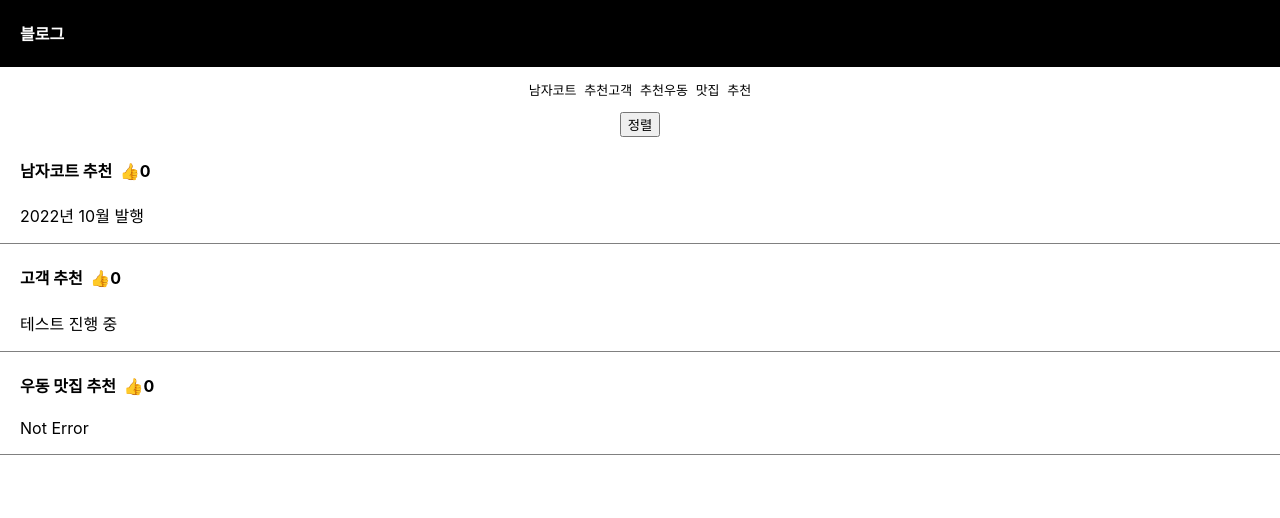
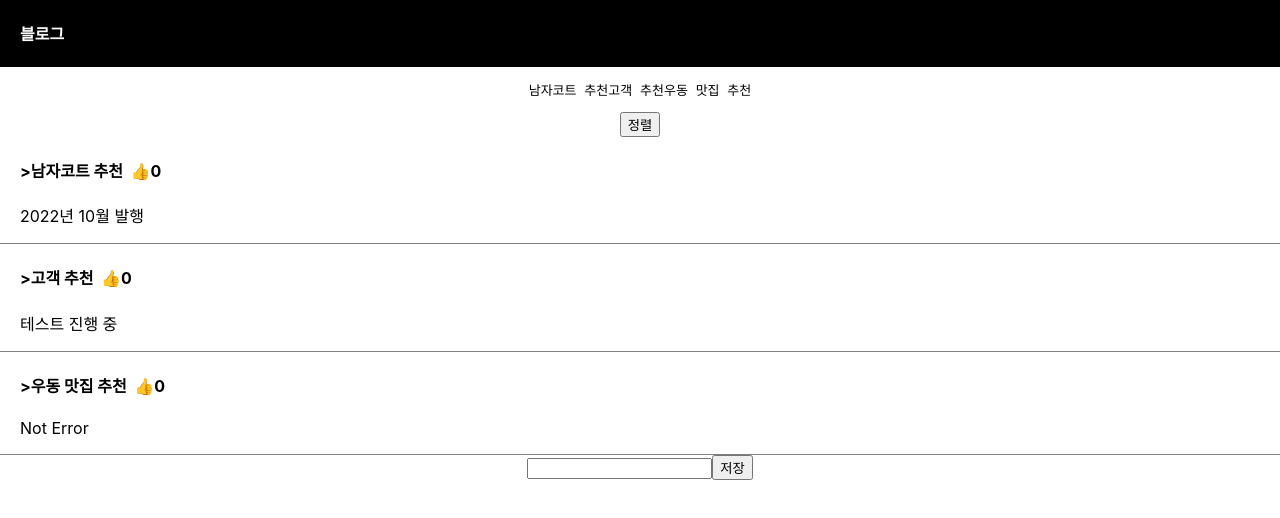
Before and after one commit to Esdyee/blog, a React (Create React App) app in the folder blog/: page / in a window 1280 px wide. Shown: the top 518 px of the page. Built offline with nearby package versions, Linux system fonts and the light colour scheme.

Commit message:
input 다루기

```diff
--- a/blog/src/App.js
+++ b/blog/src/App.js
@@ -5,10 +5,16 @@ import logo from "./logo.svg";
 function App() {
     // state: 변동시 자동으로 html에 반영되게 만들고 싶을 때 작성
     let [글제목, 글제목변경] = useState(["남자코트 추천", "고객 추천", "우동 맛집 추천"]);
+
+    // selected 글제목 state
+    let [selected, selected변경] = useState({});
+
     let [내용, c] = useState(["2022년 10월 발행", "테스트 진행 중", "Not Error"]);
     let [좋아요, 좋아요변경] = useState([0, 0, 0]);
     let [modal, 모달변경] = useState(false);
+    let [저장값, 저장값변경] = useState("");
 
+    // Test
     function 좋아요함수(index) {
         좋아요변경(() => {
             let copy = [...좋아요];
@@ -17,6 +23,7 @@ function App() {
         });
     }
 
+    //Test
     function 정렬() {
         let array = [...글제목];
         array.sort();
@@ -35,49 +42,20 @@ function App() {
                 }}>
                 정렬
             </button>
-			{/*			<div className="list">
-				<h4>
-					{글제목[0]}{" "}
-					<span
-						onClick={() => {
-							좋아요변경(좋아요 + 1);
-						}}>
-						👍
-					</span>{" "}
-					{좋아요}
-					<button
-						onClick={() => {
-							글제목변경(["여자코트 추천", 글제목[1], 글제목[2]]);
-						}}>
-						제목변경
-					</button>
-				</h4>
-				<p>{내용[0]}</p>
-			</div>
-			<div className="list">
-				<h4>{글제목[1]}</h4>
-				<p>{내용[1]}</p>
-			</div>
-			<div className="list">
-				<h4
-					onClick={() => {
-						modal변경(!modal);
-					}}>
-					{글제목[2]}
-				</h4>
-				<p>{내용[2]}</p>
-			</div>
-			// Model condition html*/}
-			{modal === true ? <Modal></Modal> : null}
 
             {글제목.map((item, index) => {
                 return (
                     <div className="list" key={index}>
-						<h4>
-							{item}
+                        <h4
+                            onClick={() => {
+                                모달변경(!modal);
+                                selected변경({ index: index, title: item });
+                            }}>
+                            >{item}
                             <span
                                 style={{ cursor: "pointer" }}
-								onClick={() => {
+                                onClick={(e) => {
+                                    e.stopPropagation();
                                     좋아요함수(index);
                                 }}>
                                 &nbsp; 👍
@@ -88,19 +66,49 @@ function App() {
                     </div>
                 );
             })}
+
+            <input
+                onKeyDown={(e) => {
+                    if (e.key === "Enter") {
+                        글제목변경([저장값, ...글제목]);
+                        e.target.value = "";
+                        // remove in state garbage value
+                        저장값변경("");
+                    }
+                }}
+                onChange={(e) => {
+                    console.log("changed");
+                    저장값변경(e.target.value);
+                }}></input>
+            <button
+                onClick={() => {
+                    글제목변경([저장값, ...글제목]);
+                }}>
+                저장
+            </button>
+            {modal === true ? <Modal 글제목={글제목} 글제목변경={글제목변경} selected={selected}></Modal> : null}
         </div>
     );
 }
 
-function Modal() {
+function Modal(props) {
     return (
         <div className="modal">
-			<h4>제목</h4>
+            <h4>{props.selected.title}</h4>
             <p>
                 {new Date().getFullYear()}-{new Date().getMonth() + 1}-
                 {new Date().getDay() < 10 ? "0" + new Date().getDay() : new Date().getDay()}
             </p>
             <p>상세내용</p>
+            <button
+                onClick={() => {
+                    const changeTitle = "여자코트 추천";
+                    props.selected.title = changeTitle;
+                    props.글제목[props.selected.index] = changeTitle;
+                    props.글제목변경([...props.글제목]);
+                }}>
+                글수정
+            </button>
         </div>
     );
 }
--- a/blog/src/index.js
+++ b/blog/src/index.js
@@ -6,9 +6,9 @@ import reportWebVitals from "./reportWebVitals";
 
 const root = ReactDOM.createRoot(document.getElementById("root"));
 root.render(
-	<React.StrictMode>
-		<App />
-	</React.StrictMode>,
+    <React.StrictMode>
+        <App />
+    </React.StrictMode>
 );
 
 // If you want to start measuring performance in your app, pass a function
```
Also changed, not shown: blog/src/.eslintrc.json, 1 other file (tests, documents, lock files or other folders). Lines whose indentation alone changed are shown as unchanged.
